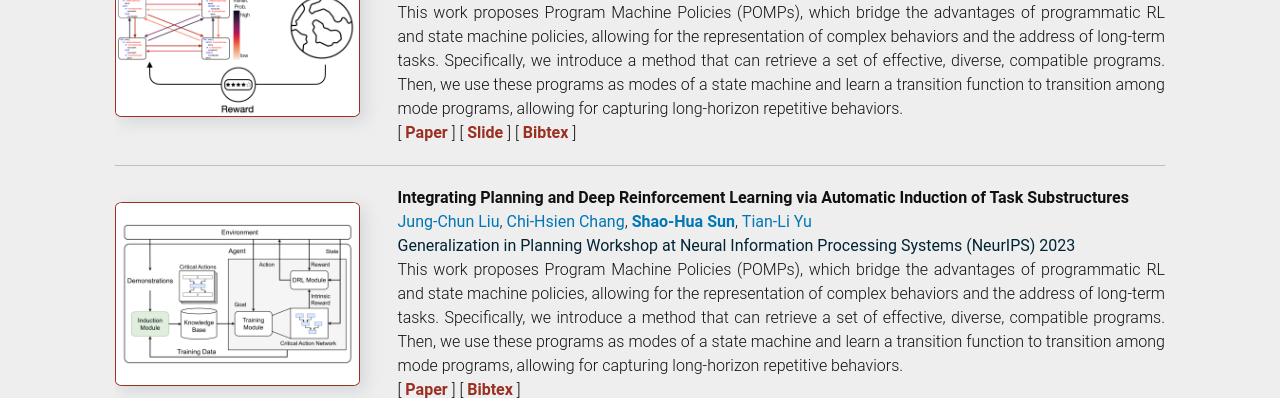
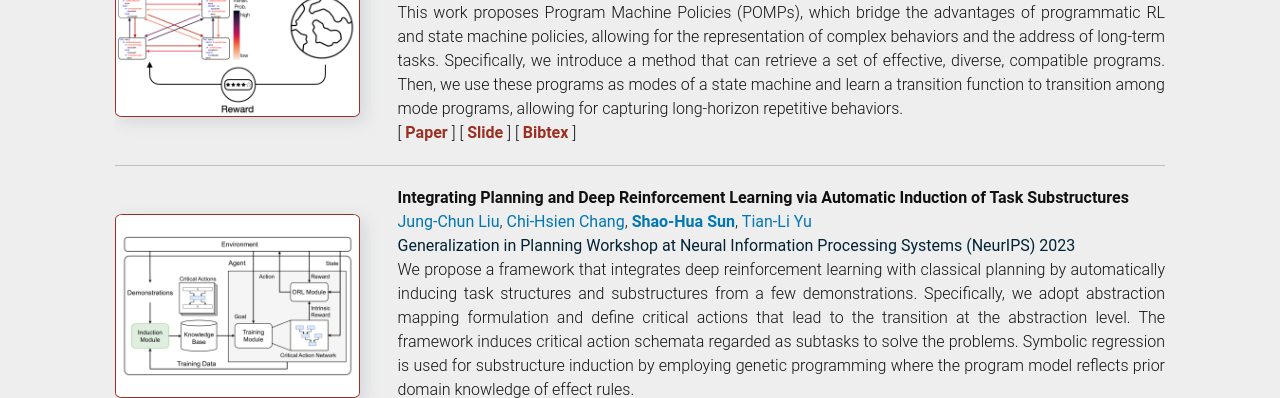
Before and after one commit to shaohua0116/shaohua0116.github.io, a Jekyll site: the page built from index.html, in a window 1280 px wide and 900 px high, scrolled down 2476 px, cut to the strip 0-398 px from the top of the window. Built offline with Jekyll 4.4.1, drawn with Linux system fonts in a browser that asks for light colours; some web fonts are replaced.

Commit message:
add planning drl

```diff
--- a/_data/publications.yml
+++ b/_data/publications.yml
@@ -76,7 +76,7 @@
       me: true
     - name: Tian-Li Yu
       url:  'https://www.ee.ntu.edu.tw/profile1.php?id=745'
-  desc: 'This work proposes Program Machine Policies (POMPs), which bridge the advantages of programmatic RL and state machine policies, allowing for the representation of complex behaviors and the address of long-term tasks. Specifically, we introduce a method that can retrieve a set of effective, diverse, compatible programs. Then, we use these programs as modes of a state machine and learn a transition function to transition among mode programs, allowing for capturing long-horizon repetitive behaviors.'
+  desc: 'We propose a framework that integrates deep reinforcement learning with classical planning by automatically inducing task structures and substructures from a few demonstrations. Specifically, we adopt abstraction mapping formulation and define critical actions that lead to the transition at the abstraction level. The framework induces critical action schemata regarded as subtasks to solve the problems. Symbolic regression is used for substructure induction by employing genetic programming where the program model reflects prior domain knowledge of effect rules.'
   abstract: 'Despite recent advancements, deep reinforcement learning (DRL) still struggles at learning sparse-reward goal-directed tasks, while classical planning excels at addressing hierarchical tasks, yet most of the methods rely on assumptions about pre-defined subtasks. To bridge the best of both worlds, we propose a framework that integrates DRL with classical planning by automatically inducing task structures and substructures from a few demonstrations. Specifically, we adopt abstraction mapping formulation and define critical actions that lead to the transition at the abstraction level. The framework induces critical action schemata regarded as subtasks to solve the problems. Symbolic regression is used for substructure induction by employing genetic programming where the program model reflects prior domain knowledge of effect rules. We compare the proposed framework to state-of-the-art DRL algorithms, imitation learning methods, and an exploration approach in various domains. Experimental results on various tasks show that our proposed framework outperforms all the abovementioned algorithms in terms of sample efficiency and task performance. Moreover, our framework achieves strong generalization performance by effectively inducing new rules and composing task structures. Ablation studies justify the design of our induction module and the proposed genetic programming procedure.'
   tags:
     - name: 'Paper'
```
